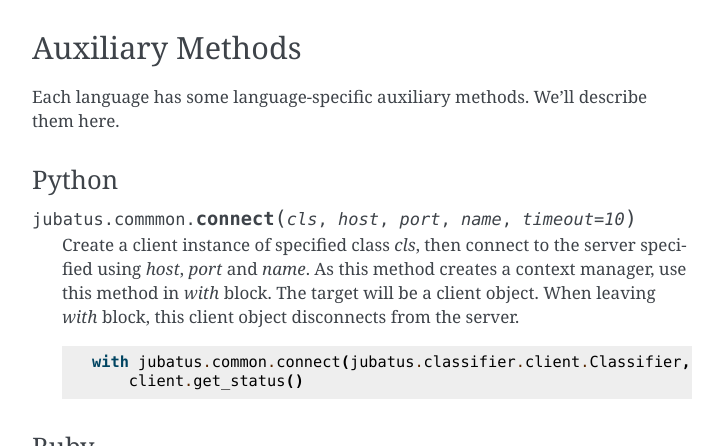
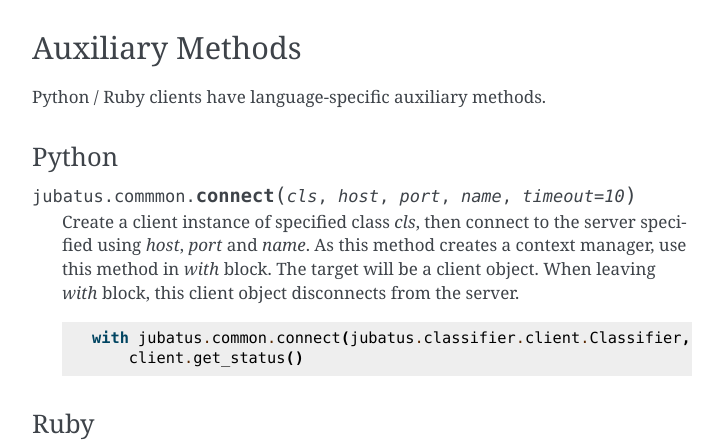
Before and after one commit to jubatus/website, a Sphinx documentation site: the page built from source/en/common_structs.rst, in a window 1280 px wide and 900 px high, scrolled down 2025 px, cut to the strip 175-621 px from the top of the window. Shown: the whole strip, without its empty margins (388-1111 px from the left). Built offline with Sphinx 7.4.7, drawn with Linux system fonts in a browser that asks for light colours; the version number could not be read and is left out.

Commit message:
fix typo etc

```diff
--- a/source/en/common_structs.rst
+++ b/source/en/common_structs.rst
@@ -193,8 +193,7 @@ Methods
 Auxiliary Methods
 ~~~~~~~~~~~~~~~~~
 
-Each language has some language-specific auxiliary methods.
-We'll describe them here.
+Python / Ruby clients have language-specific auxiliary methods.
 
 Python
 ++++++
@@ -224,7 +223,7 @@ Ruby
    .. rb:classmethod:: connect(host, port, name, timeout_sec, &block)
 
       Using `connect` method of client classes of each algorithms ensures safely closing client connections.
-      `connect` method takes host name, port number, cluster name, time-out period and block as arguments. It automatically creates client object and connect to the server specified.
+      `connect` method takes host name, port number, cluster name, time-out period and block as arguments. It automatically creates a client object and connect to the server specified.
       The block can then use the client object.
       When leaving the block, this client object disconnects from the server.
 
--- a/source/ja/common_structs.rst
+++ b/source/ja/common_structs.rst
@@ -193,8 +193,7 @@ Methods
 補助メソッド
 ~~~~~~~~~~~~
 
-各言語ごとに、言語固有の補助関数がある。
-それらについて説明する。
+Python / Ruby クライアントは、言語固有の補助関数を提供する。
 
 Python
 ++++++
```
